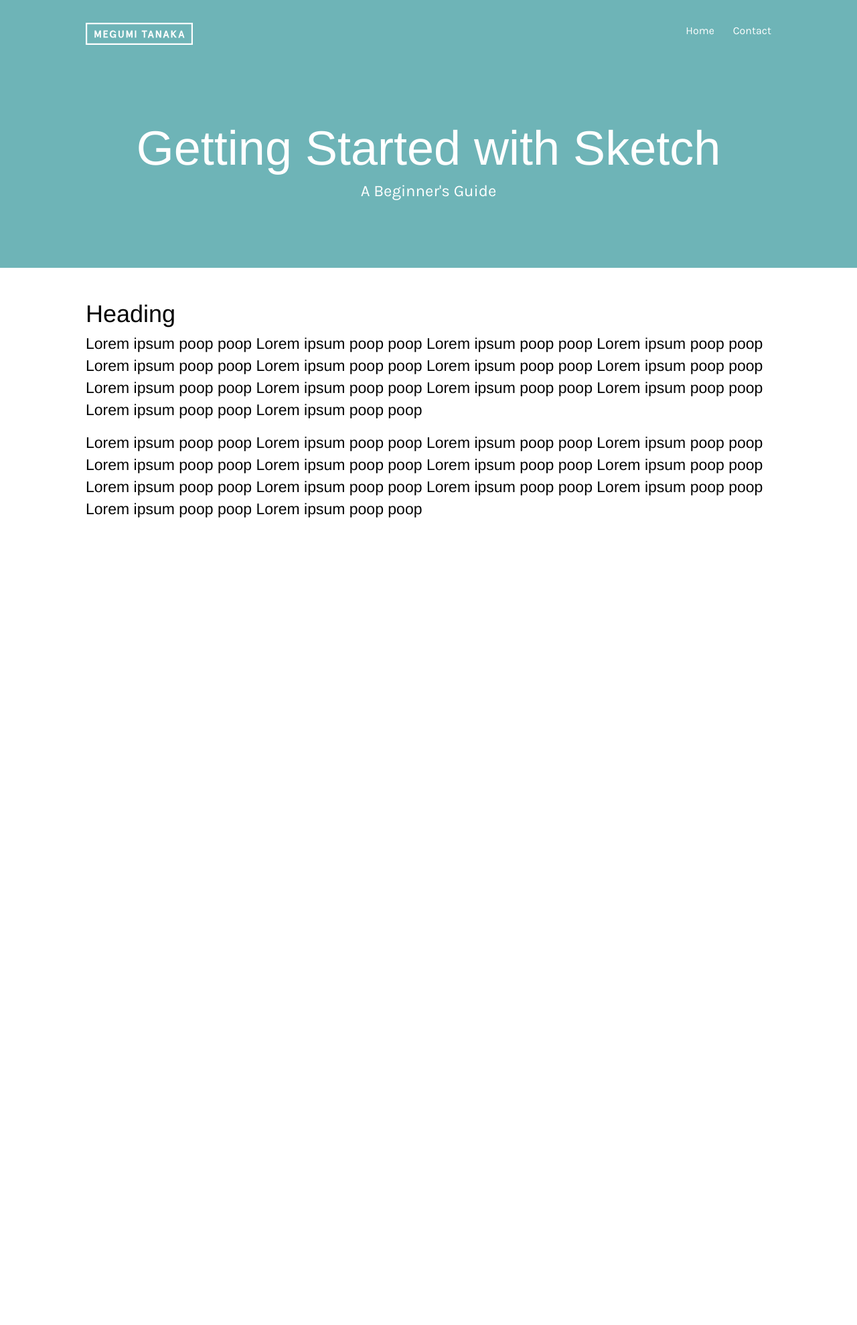
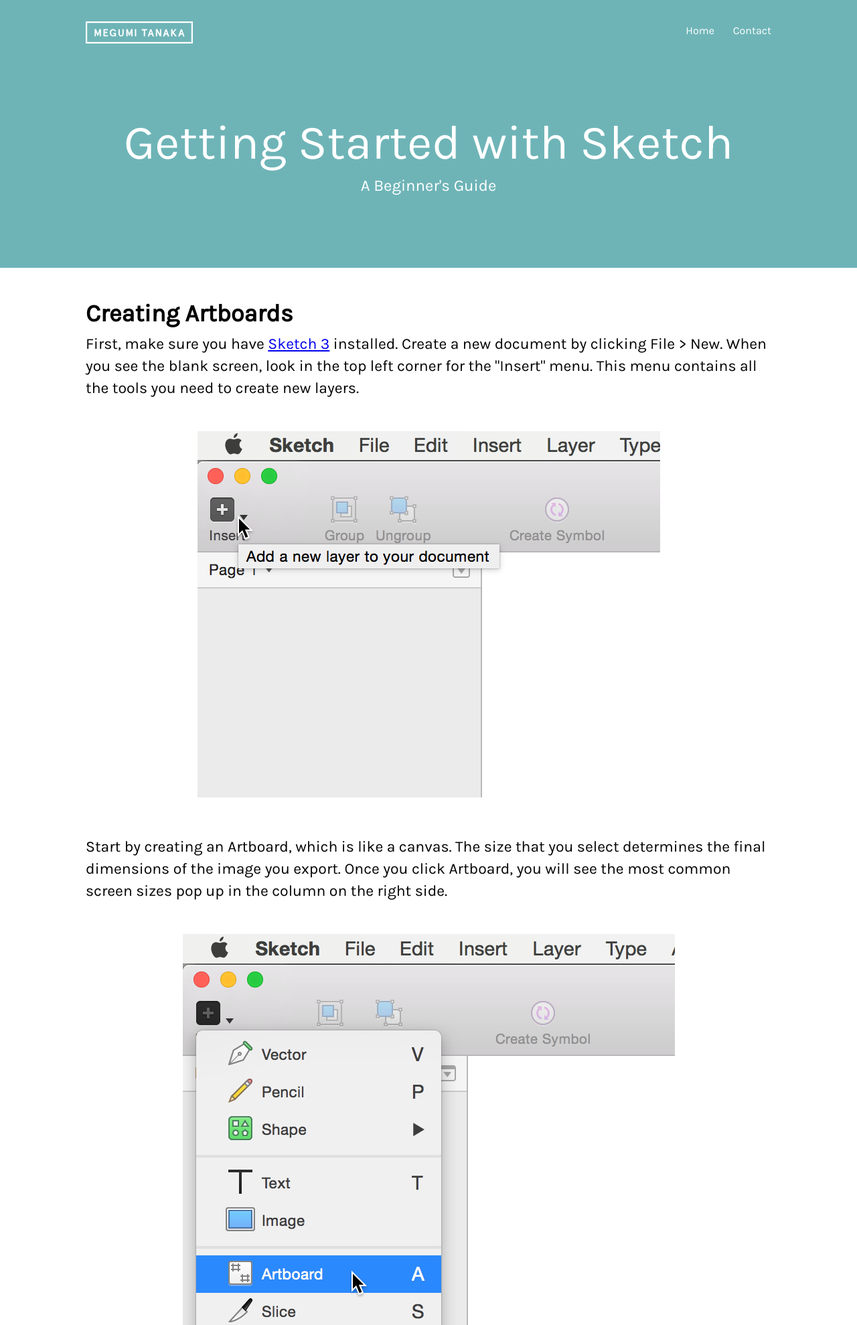
Before and after one commit to meewgumi/meewgumi.github.io, a PHP site: page /learn/sketch.htm in a window 1280 px wide. Shown: the top 1979 px of the page at 67% size. Before the commit the page ends 773 px from the top, so only its background shows below. Run offline with PHP 8.4, Linux system fonts and the light colour scheme; some libraries are stand-ins or nearby versions.

Commit message:
Add initial content, remove flowtype

```diff
--- a/css/portfolio.css
+++ b/css/portfolio.css
@@ -9,21 +9,15 @@
     padding: 0;
 }
 body {
-    font-family: "franklin-gothic-urw", "HelveticaNeue-Light", "Helvetica Neue Light", "Helvetica Neue", Helvetica, Arial, "Lucida Grande", sans-serif;
+    font-family: "franklin-gothic-urw", "Karla", "HelveticaNeue-Light", "Helvetica Neue Light", "Helvetica Neue", Helvetica, Arial, "Lucida Grande", sans-serif;
     -webkit-font-smoothing: antialiased;
     font-weight: 400;
     line-height: 125%;
 }
-.center {
-    text-align: center;
-}
-.left {
-    text-align: left;
-}
 
 /*Header Styles*/
 .header {
-    font-family: 'Karla';
+    font-family: "Karla";
     color: #FFFFFF;
 }
 .header__logo {
@@ -63,7 +57,7 @@
     padding: 6.5rem 0 0 0;
 }
 .header--h1 {
-    font-family: "franklin-gothic-urw", "HelveticaNeue-Light", "Helvetica Neue Light", "Helvetica Neue", Helvetica, Arial, "Lucida Grande", sans-serif;
+    font-family: "franklin-gothic-urw", "Karla", "HelveticaNeue-Light", "Helvetica Neue Light", "Helvetica Neue", Helvetica, Arial, "Lucida Grande", sans-serif;
     font-weight: 500;
     font-size: 72px;
     line-height: 78px;
@@ -79,10 +73,9 @@
     background-color: #6eb4b7;
 }
 
-
 /*Content Styles*/
 .content {
-    font-family: "franklin-gothic-urw", "HelveticaNeue-Light", "Helvetica Neue Light", "Helvetica Neue", Helvetica, Arial, "Lucida Grande", sans-serif;
+    font-family: "franklin-gothic-urw", "Karla", "HelveticaNeue-Light", "Helvetica Neue Light", "Helvetica Neue", Helvetica, Arial, "Lucida Grande", sans-serif;
     font-weight: 400;
     color: #030303;
     width: 80%;
@@ -95,19 +88,22 @@
 .content__text p {
     margin: 0 0 1rem 0;
 }
+.content__text img {
+    margin: 2rem auto;
+    max-width: 100%;
+}
 .content--h1 {
-    font-weight: 500;
+    font-weight: 600;
     font-size: 52px;
     line-height: 59px;
     margin: 0 0 .5rem 0;
 }
 .content--h2 {
-    font-weight: 500;
+    font-weight: 600;
     font-size: 36px;
     line-height: 41px;
     margin: 0 0 .5rem 0;
 }
-
 
 /*Media Queries*/
 @media (max-width: 1100px) {
@@ -118,6 +114,9 @@
     .header--background {
         height: 23rem;
     }
+    .header__nav {
+        width: 90%;
+    }
     .header--h1 {
         font-size: 48px;
         line-height: 56px;
@@ -125,4 +124,20 @@
     .content {
         width: 90%;
     }
+    .content--h1 {
+        font-size: 29px;
+        line-height: 45px;
+    }
 }
+
+/*Modifications*/
+.center {
+    text-align: center;
+}
+.left {
+    text-align: left;
+}
+.thin {
+    width: 60%;
+    margin: 5rem auto;
+}
--- a/learn/sketch.htm
+++ b/learn/sketch.htm
@@ -1,5 +1,6 @@
 <!DOCTYPE html>
 <html>
+
 <head>
     <title>Sketch: A Beginner's Guide</title>
     <meta charset="UTF-8">
@@ -19,14 +20,9 @@
             Typekit.load();
         } catch (e) {}
     </script>
-<script src="http://ajax.googleapis.com/ajax/libs/jquery/1.10.1/jquery.min.js"></script>
-	<script src="../js/flowtype.js"></script>
-<script>
-$(function(){
-    $('body').flowtype();
-});
     </script>
 </head>
+
 <body>
     <div class="header  header--background">
         <div class="header__nav">
@@ -54,9 +50,33 @@
         </div>
     </div>
     <div class="content  content__text">
-	<h2 class="content--h2">Heading</h2>
-		<p>Lorem ipsum poop poop Lorem ipsum poop poop Lorem ipsum poop poop Lorem ipsum poop poop Lorem ipsum poop poop Lorem ipsum poop poop Lorem ipsum poop poop Lorem ipsum poop poop Lorem ipsum poop poop Lorem ipsum poop poop Lorem ipsum poop poop Lorem ipsum poop poop Lorem ipsum poop poop Lorem ipsum poop poop </p>
-				<p>Lorem ipsum poop poop Lorem ipsum poop poop Lorem ipsum poop poop Lorem ipsum poop poop Lorem ipsum poop poop Lorem ipsum poop poop Lorem ipsum poop poop Lorem ipsum poop poop Lorem ipsum poop poop Lorem ipsum poop poop Lorem ipsum poop poop Lorem ipsum poop poop Lorem ipsum poop poop Lorem ipsum poop poop </p>
+        <h2 class="content--h2">Creating Artboards</h2>
+        <p>First, make sure you have <a href="http://bohemiancoding.com/sketch/" target="_blank">Sketch 3</a> installed. Create a new document by clicking File > New. When you see the blank screen, look in the top left corner for the "Insert" menu. This menu contains all the tools you need to create new layers.</p>
+        <p class="center">
+            <img src="sketch-assets/insert.png" alt="Insert new layer" />
+        </p>
+        <p>Start by creating an Artboard, which is like a canvas. The size that you select determines the final dimensions of the image you export. Once you click Artboard, you will see the most common screen sizes pop up in the column on the right side.</p>
+                <p class="center">
+            <img src="sketch-assets/artboard.png" alt="Insert new layer" />
+        </p>
+        <p>As you can see, there are preset dimensions for several different device sizes. I've selected iPhone 5.</p>
+        <p class="center">
+            <img src="sketch-assets/artboard-select.png" alt="Insert new layer" />
+        </p>
+                <p>Now, without clicking anything, it's hard to see the entire canvas. Let's try zooming out using the tool located on the top of the screen.</p>
+        <p class="center">
+            <img src="sketch-assets/zoom.png" alt="Insert new layer" />
+        </p>
+
+                <p>You can also do this by selecting View > Center Canvas or by using the shortcut &#8984; + 1</p>
+        <p class="center">
+            <img src="sketch-assets/zoom-center.png" alt="Insert new layer" />
+        </p>
+
+
+
+        <h1 class="content--h1  center  thin">You don't even have to be a designer to learn Sketch.</h1>
+
     </div>
     <script>
         (function (i, s, o, g, r, a, m) {
@@ -75,4 +95,5 @@
         ga('send', 'pageview');
     </script>
 </body>
+
 </html>
```
Also changed, not shown: learn/sketch-assets/Banana-Stand-2.png (added), learn/sketch-assets/Banana-Stand.png (added), learn/sketch-assets/artboard-select.png (added), learn/sketch-assets/artboard.png (added), learn/sketch-assets/insert.png (added), learn/sketch-assets/noun_59767_cc.svg (added), learn/sketch-assets/zoom-center.png (added), learn/sketch-assets/zoom.png (added), 1 other file. Lines whose indentation alone changed are shown as unchanged.
